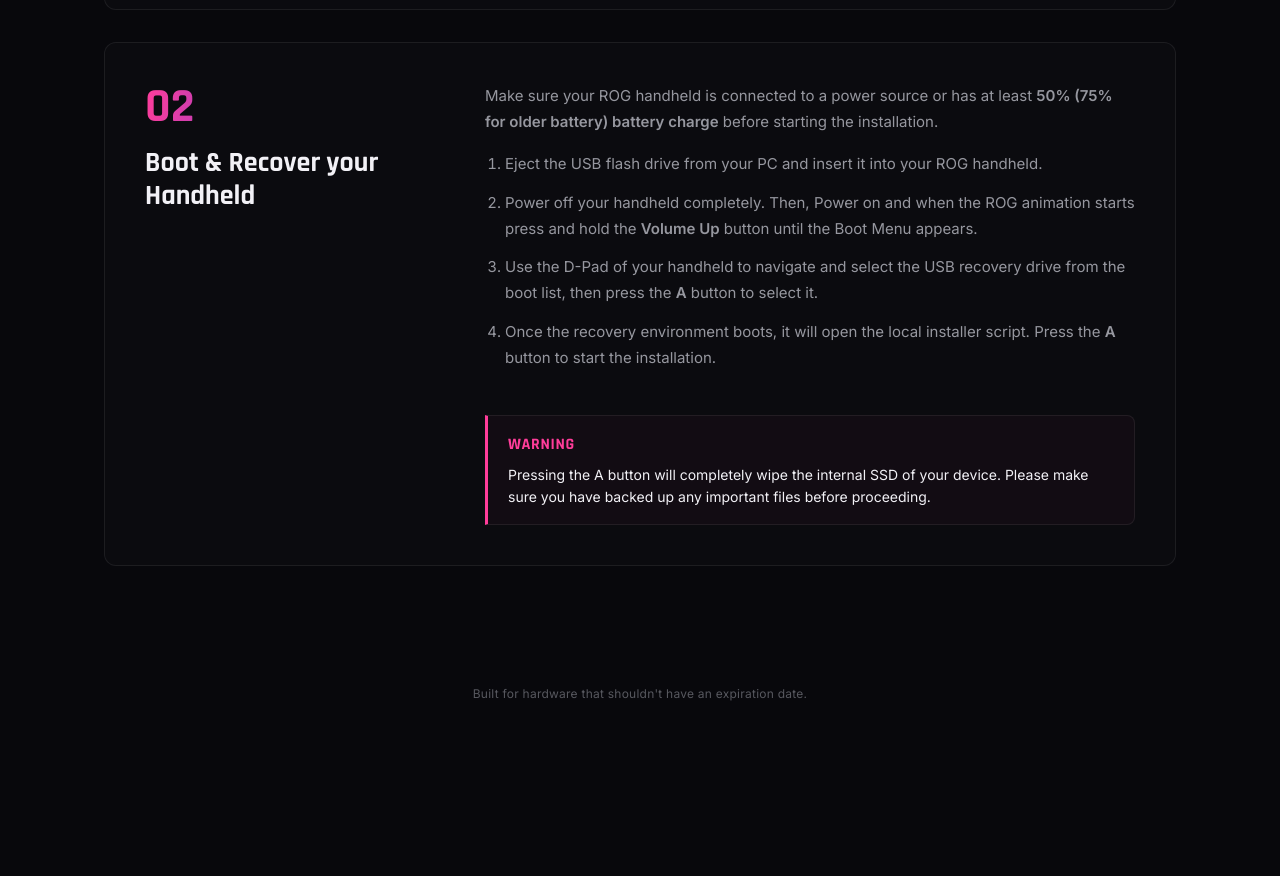
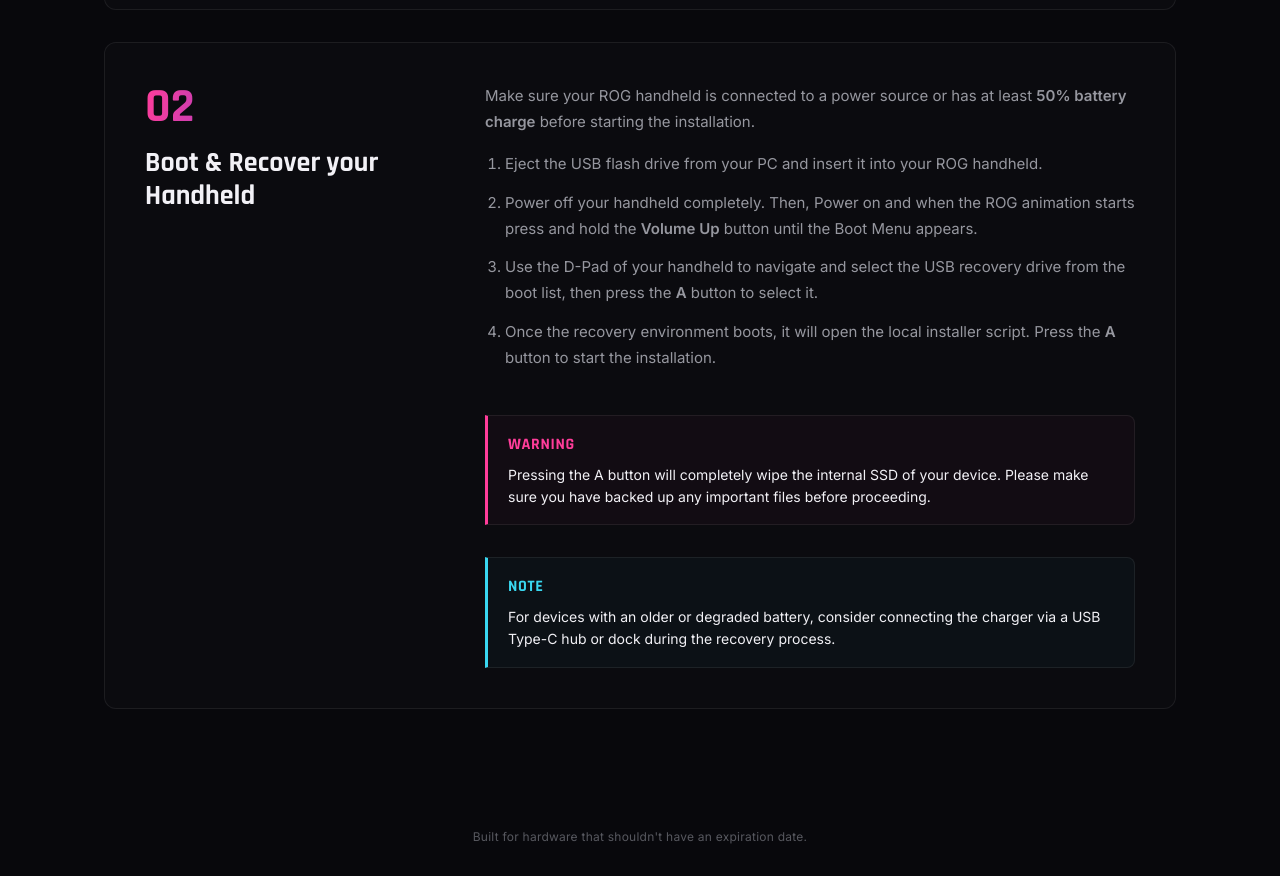
Before and after one commit to Mainak009/mainak009.github.io, a plain HTML site: page guide.html in a window 1280 px wide. Shown: the part 1108-1984 px from the top of the page. Before the commit the page ends 1841 px from the top, so only its background shows below. Drawn offline with Linux system fonts and the light colour scheme.

Commit message:
Update Guide page
Added older battery note in Guide page

```diff
--- a/guide.html
+++ b/guide.html
@@ -130,7 +130,7 @@
         </div>
         <div class="box-content">
           <p>
-            Make sure your ROG handheld is connected to a power source or has at least <strong>50% (75% for older battery) battery charge</strong> before starting the installation.
+            Make sure your ROG handheld is connected to a power source or has at least <strong>50% battery charge</strong> before starting the installation.
           </p>
           <ol>
             <li>Eject the USB flash drive from your PC and insert it into your ROG handheld.</li>
@@ -141,6 +141,10 @@
           <div class="warning-note">
             <div class="warning-title">Warning</div>
             Pressing the A button will completely wipe the internal SSD of your device. Please make sure you have backed up any important files before proceeding.
+          </div>
+          <div class="info-note">
+            <div class="info-title">Note</div>
+            For devices with an older or degraded battery, consider connecting the charger via a USB Type-C hub or dock during the recovery process.
           </div>
         </div>
       </div>
--- a/style.css
+++ b/style.css
@@ -726,6 +726,29 @@
 
   .warning-title{
     color:var(--magenta);
+    font-family:var(--display);
+    font-weight:700;
+    font-size:16px;
+    letter-spacing:0.04em;
+    text-transform:uppercase;
+    margin-bottom:6px;
+  }
+
+  .info-note{
+    border-left:3px solid var(--cyan);
+    padding:16px 20px;
+    background:rgba(57, 215, 240, 0.03);
+    border-radius:0 8px 8px 0;
+    margin-top:16px;
+    color:var(--text-1);
+    font-size:14px;
+    line-height:1.6;
+    border:1px solid var(--line);
+    border-left:3px solid var(--cyan);
+  }
+
+  .info-title{
+    color:var(--cyan);
     font-family:var(--display);
     font-weight:700;
     font-size:16px;
```
